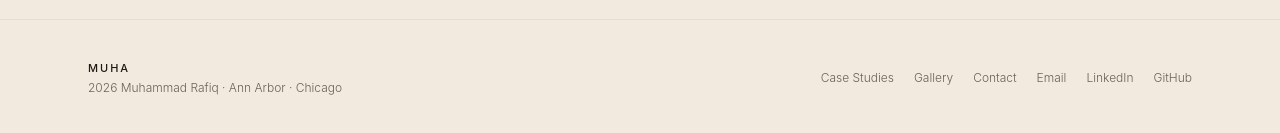
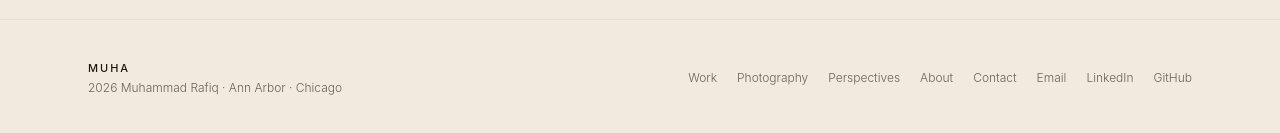
Before and after one commit to mohabbis/personal-portfolio, a Next.js app: page / in a window 1280 px wide. Shown: the part 1446-1579 px from the top of the page. Built offline with nearby package versions, Linux system fonts and the light colour scheme.

Commit message:
Align footer navigation with site IA

```diff
--- a/components/layout/site-footer.tsx
+++ b/components/layout/site-footer.tsx
@@ -1,13 +1,11 @@
 import Link from "next/link";
 
+import { navigation } from "@/data/navigation";
 import { siteConfig } from "@/data/site";
 import { Container } from "@/components/ui/container";
 
-const footerLinks = [
-  { label: "Case Studies", href: "/portfolio" },
-  { label: "Gallery", href: "/gallery" },
-  { label: "Contact", href: "/contact" }
-];
+const footerLinks = navigation;
+const emailHref = `mailto:${siteConfig.email}?subject=Project%20%2F%20Role%20%2F%20Collaboration%20Inquiry`;
 
 export function SiteFooter() {
   return (
@@ -19,13 +17,13 @@ export function SiteFooter() {
             <p>2026 Muhammad Rafiq · {siteConfig.location}</p>
           </div>
 
-          <nav className="flex flex-wrap gap-x-5 gap-y-2">
+          <nav className="flex flex-wrap gap-x-5 gap-y-2" aria-label="Footer navigation">
             {footerLinks.map((link) => (
               <Link key={link.href} href={link.href} className="transition-colors hover:text-foreground">
                 {link.label}
               </Link>
             ))}
-            <Link href={`mailto:${siteConfig.email}`} className="transition-colors hover:text-foreground">
+            <Link href={emailHref} className="transition-colors hover:text-foreground">
               Email
             </Link>
             <Link href={siteConfig.linkedIn} className="transition-colors hover:text-foreground">
```
